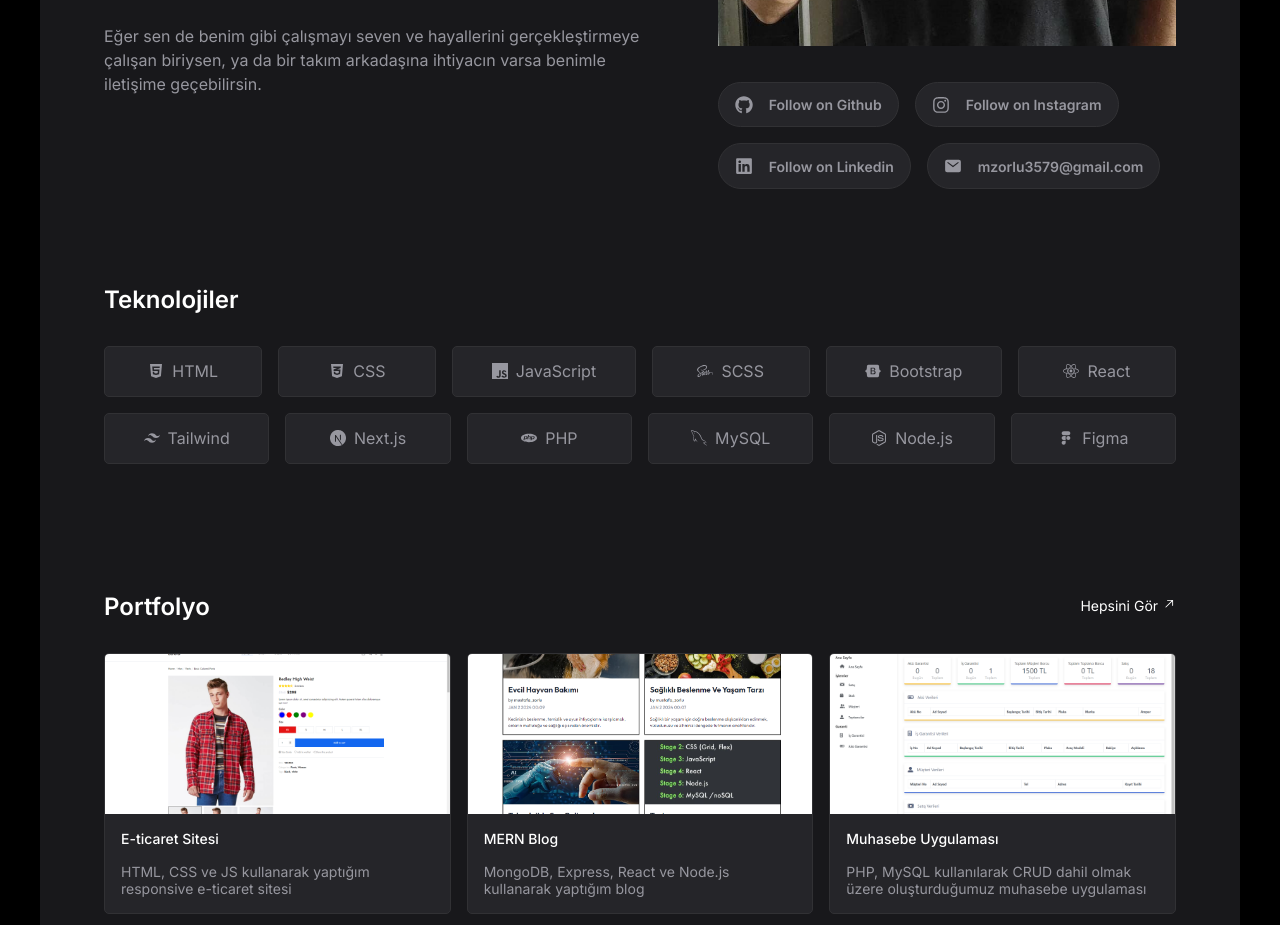
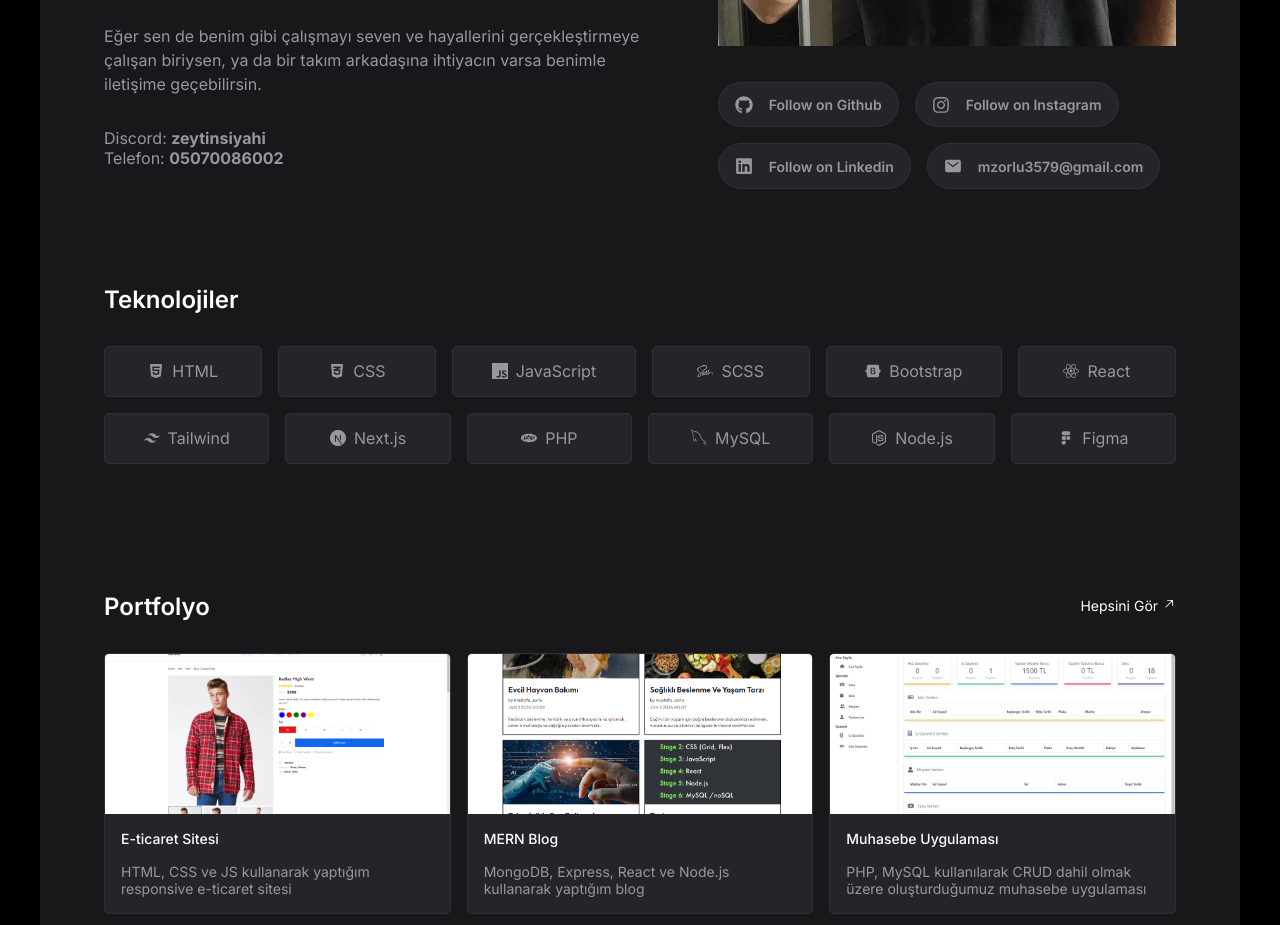
Before and after one commit to mustafazorlu/my-website, a Next.js app: page / in a window 1280 px wide. Shown: the part 880-1805 px from the top of the page. Built offline with nearby package versions, Linux system fonts and the light colour scheme; a web font is replaced by a local one.

Commit message:
add comm

```diff
--- a/components/Content.jsx
+++ b/components/Content.jsx
@@ -28,8 +28,8 @@ const Content = () => {
                             Tokat Gaziosmanpaşa Üniversitesi Bilgisayar
                             Mühendisliği
                         </b>{" "}
-                        bölümünde son sınıf öğrencisiyim. Okulumun - herhangi bir
-                        okul için de geçerli - bana diploma denilen kağıttan
+                        bölümünde son sınıf öğrencisiyim. Okulumun - herhangi
+                        bir okul için de geçerli - bana diploma denilen kağıttan
                         başka bir şey veremediğini farkettiğim anda internetteki
                         eğitimleri izleyerek <u>yazılımın</u> üstüne düşmeye
                         başladım.Hala da internetteki eğitimlerle kendimi
@@ -52,6 +52,8 @@ const Content = () => {
                         arkadaşına ihtiyacın varsa benimle iletişime
                         geçebilirsin.
                     </p>
+                    <p>Discord: <b>zeytinsiyahi</b></p>
+                    <p>Telefon: <b>05070086002</b></p>
                 </div>
             </div>
             <div className="photo_social">
@@ -93,7 +95,6 @@ const Content = () => {
                             </Link>
                         </figure>
                         <figure className="mail">
-                            <figure>
                             <Link
                                 className={`link ${theme}`}
                                 href={"mailto:mzorlu3579@gmail.com"}
@@ -101,7 +102,6 @@ const Content = () => {
                                 <IoMail className="icon" />{" "}
                                 <span>mzorlu3579@gmail.com</span>
                             </Link>
-                            </figure>
                         </figure>
                     </div>
                 </div>
```
Lines whose indentation alone changed are shown as unchanged.
